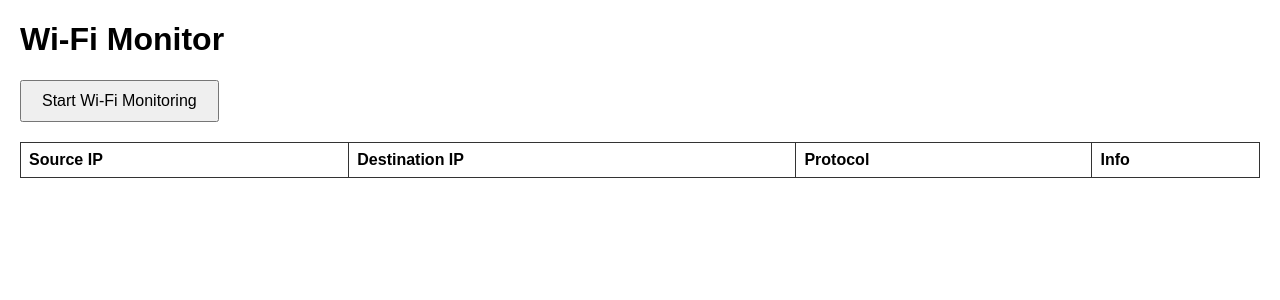
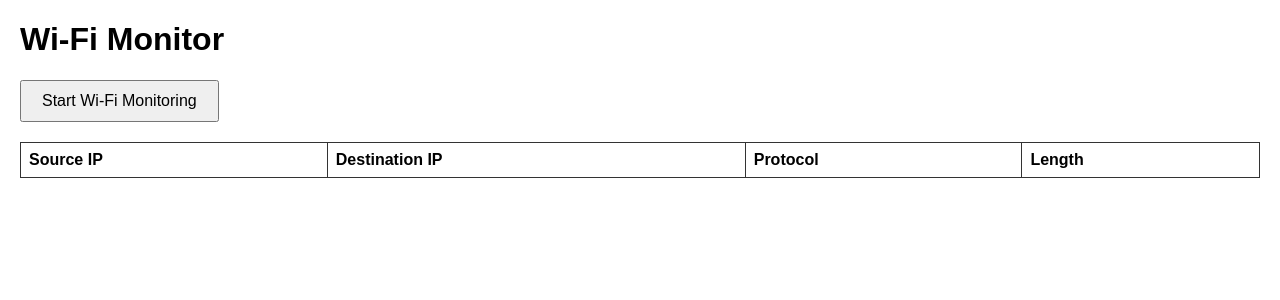
Before and after one commit to dogrod/quadcopter-research, a Flask app: page /wifi in a window 1280 px wide. Shown: the part 38-338 px from the top of the page. Run offline with Flask 3, Linux system fonts and the light colour scheme; lists and menus that the app fills with data are empty; some libraries are stand-ins or nearby versions.

Commit message:
Add logs

```diff
--- a/the-flash-portal/app.py
+++ b/the-flash-portal/app.py
@@ -36,11 +36,11 @@ def start_wifi_capture():
                 "source": packet.ip.src,
                 "destination": packet.ip.dst,
                 "protocol": packet.transport_layer,
-                "info": str(packet),
+                # "info": str(packet),
                 "length": packet.length,
             }
+            print(f"Emitting wifi_packet event: {data}")
             socketio.emit("wifi_packet", data, namespace="/wifi")
-            print(data)
         except AttributeError:
             # Some packets may not have IP layer
             continue
--- a/the-flash-portal/templates/wifi.html
+++ b/the-flash-portal/templates/wifi.html
@@ -8,7 +8,7 @@
         <th>Source IP</th>
         <th>Destination IP</th>
         <th>Protocol</th>
-        <th>Info</th>
+        <th>Length</th>
     </tr>
 </table>
 <script>
@@ -25,12 +25,13 @@
     });
 
     socket.on('wifi_packet', function(data) {
+        console.log('Received wifi_packet event:', data);
         var table = document.getElementById('packets');
         var row = table.insertRow(1);
         row.insertCell(0).innerHTML = data.source_ip;
         row.insertCell(1).innerHTML = data.destination_ip;
         row.insertCell(2).innerHTML = data.protocol;
-        row.insertCell(3).innerHTML = data.info;
+        row.insertCell(3).innerHTML = data.length;
     });
 
     document.getElementById('toggle-monitor').addEventListener('click', function() {
```
